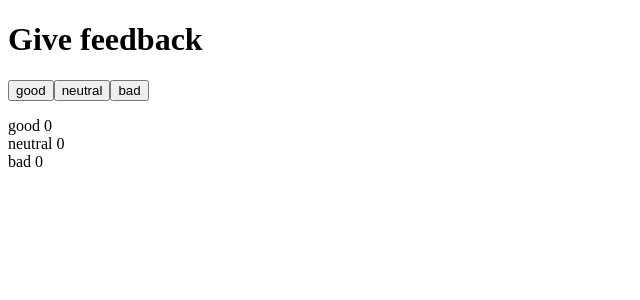
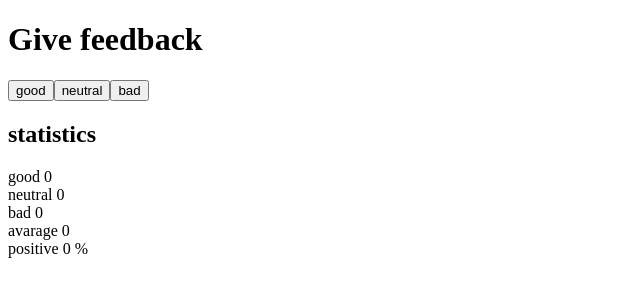
Before and after one commit to Daolamis/fullstack21, a React (Create React App) app in the folder osa1/unicafe/: page / in a window 1280 px wide. Shown: the top 300 px of the page, without its empty margins (0-640 px from the left). Built offline with nearby package versions, Linux system fonts and the light colour scheme.

Commit message:
implemented exercise 1.7

```diff
--- a/osa1/unicafe/src/App.js
+++ b/osa1/unicafe/src/App.js
@@ -1,10 +1,14 @@
 import React, { useState } from 'react'
 
 const App = () => {
-  // tallenna napit omaan tilaansa
   const [good, setGood] = useState(0)
   const [neutral, setNeutral] = useState(0)
   const [bad, setBad] = useState(0)
+
+  const all = good + neutral + bad;
+  const value = good - bad;
+  const avarage = value / all || 0;
+  const positive = good / all * 100 || 0;
 
   return (
     <div>
@@ -12,11 +16,12 @@ const App = () => {
       <button onClick={() => setGood(good + 1)} >good</button>
       <button onClick={() => setNeutral(neutral + 1)} >neutral</button>
       <button onClick={() => setBad(bad + 1)} >bad</button>
-      <p>
-        good {good} <br />
-        neutral {neutral} <br />
-        bad {bad}  <br />
-      </p>
+      <h2>statistics</h2>
+      good {good} <br />
+      neutral {neutral} <br />
+      bad {bad}  <br />
+      avarage {avarage} <br />
+      positive {positive} %
     </div>
   )
 }
```
